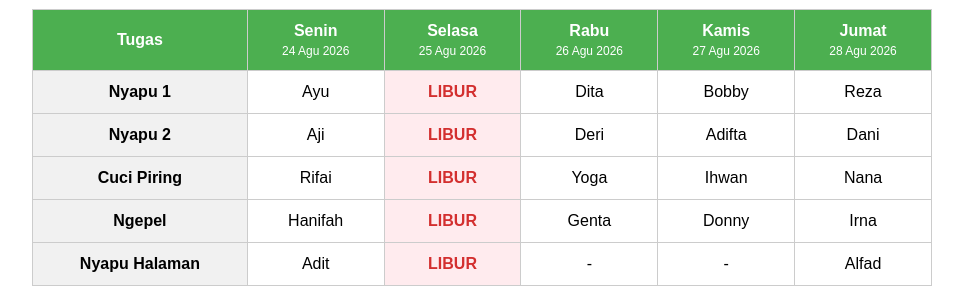
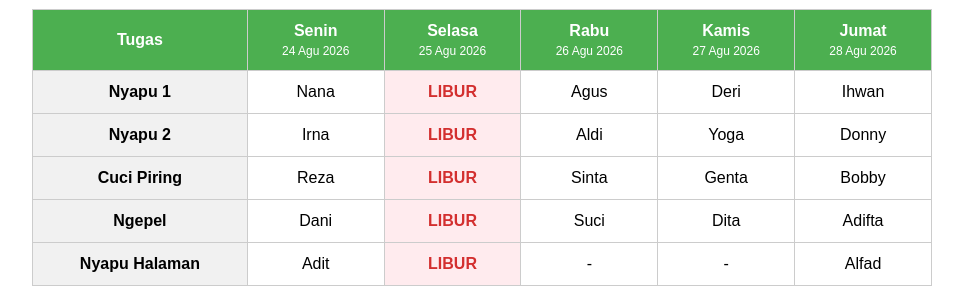
Before and after one commit to dn-p/piket-r7, a React (Create React App) app: page / in a window 1280 px wide. Shown: the part 192-484 px from the top of the page, without its empty margins (158-1121 px from the left). Built offline with nearby package versions, Linux system fonts and the light colour scheme.

Commit message:
rolling per quarter

```diff
--- a/src/App.js
+++ b/src/App.js
@@ -25,11 +25,11 @@ const HOLIDAYS = [
 ];
 
 const PEOPLE_BY_DAY = [
-  ['Rifai', 'Hanifah', 'Ayu', 'Aji'],    // 0: Senin
-  ['Suci', 'Agus', 'Aldi', 'Sinta'],   		  // 1: Selasa
-  ['Genta', 'Dita', 'Deri', 'Yoga'],     // 2: Rabu
-  ['Ihwan', 'Donny', 'Bobby', 'Adifta'],      	  // 3: Kamis
-  ['Reza', 'Dani', 'Nana', 'Irna']     // 4: Jumat
+    ['Reza', 'Dani', 'Nana', 'Irna'] , // 0: Senin
+  ['Rifai', 'Hanifah', 'Ayu', 'Aji'],  // 1: Selasa
+  ['Suci', 'Agus', 'Aldi', 'Sinta'],   // 2: Rabu
+  ['Genta', 'Dita', 'Deri', 'Yoga'],   // 3: Kamis
+  ['Ihwan', 'Donny', 'Bobby', 'Adifta']// 4: Jumat
 ];
 
 const getMondayOf = (date) => {
```
